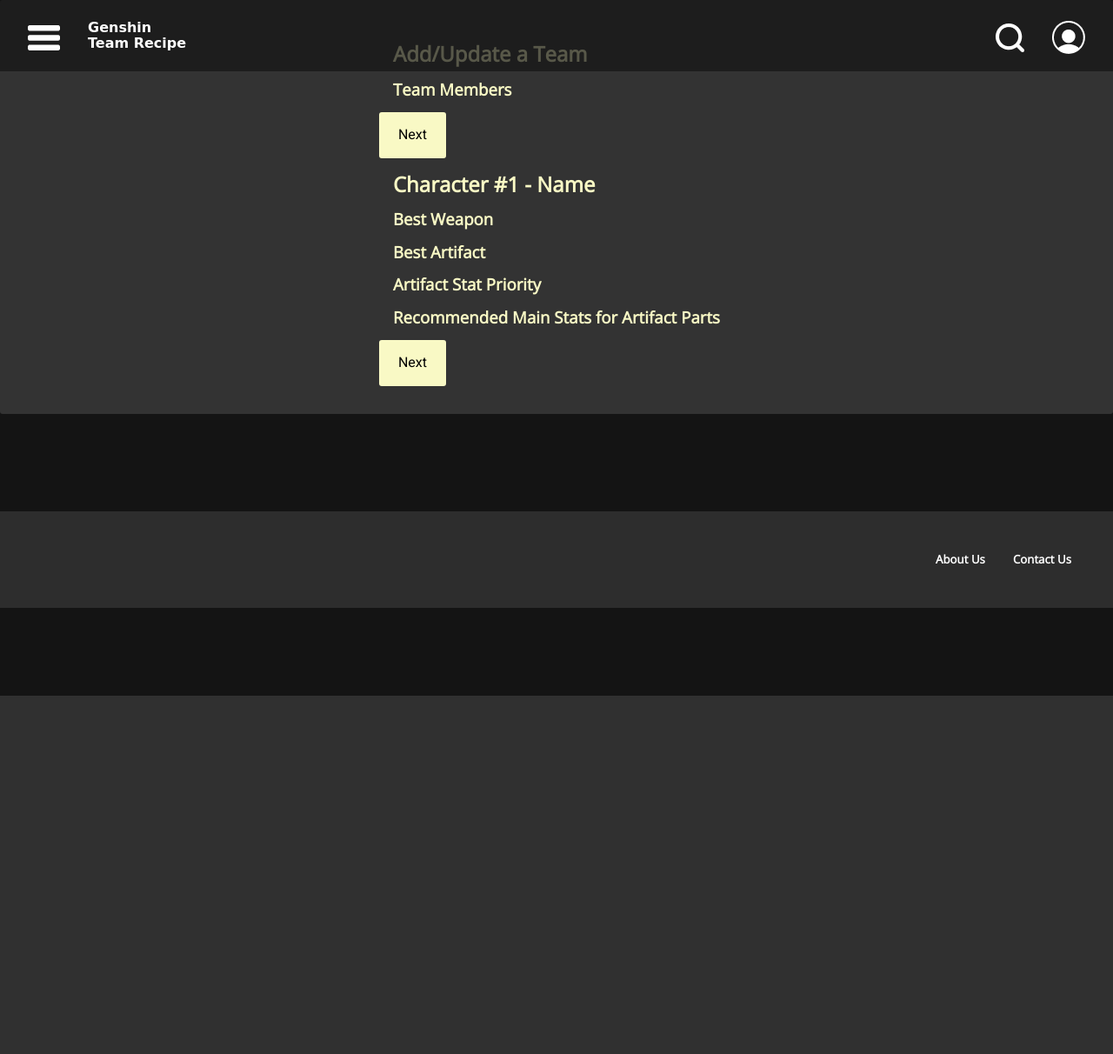
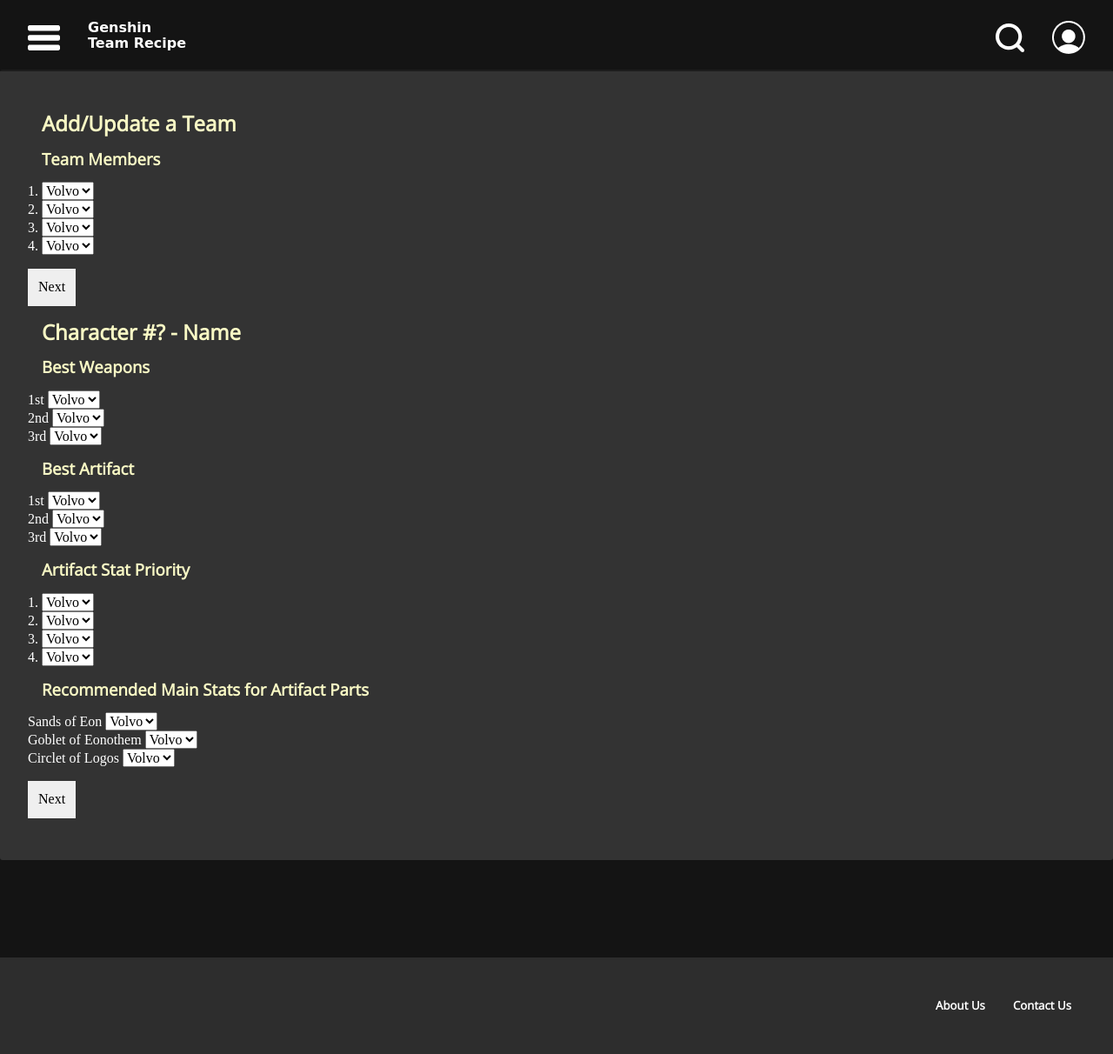
Before and after one commit to lingan233/idm232-lz435, a PHP site: page /add-team.html in a window 1280 px wide. Shown: the whole page at 87% size. Before the commit the page ends 800 px from the top, so only its background shows below. Run offline with PHP 8.4, Linux system fonts and the light colour scheme; some web fonts are replaced.

Commit message:
Add files via upload

```diff
--- a/beta/add-team.html
+++ b/beta/add-team.html
@@ -34,7 +34,7 @@
             </div>
         </div>
         <div class="container">
-            <div class="add-team">
+            <!-- <div class="add-team">
                 <h2>Add/Update a Team</h2>
                 <h3>Team Members</h3>
                 <button class="btn">
@@ -45,11 +45,127 @@
                 <h3>Best Artifact</h3>
                 <h3>Artifact Stat Priority</h3>
                 <h3>Recommended Main Stats for Artifact Parts</h3>
-                <button class="btn">
+                <button class="btn">S
                     <p>Next</p>
                 </button>
-            </div>
+            </div> -->
 
+            <form action="placeholder">
+                <h2>Add/Update a Team</h2>
+                <h3>Team Members</h3>
+                <label for="char">1.</label>
+                <select name="char" id="char">
+                    <option value="volvo">Volvo</option>
+                    <option value="saab">Saab</option>
+                </select>
+                <br>
+                <label for="char">2.</label>
+                <select name="char" id="char">
+                    <option value="volvo">Volvo</option>
+                    <option value="saab">Saab</option>
+                </select>
+                <br>
+                <label for="char">3.</label>
+                <select name="char" id="char">
+                    <option value="volvo">Volvo</option>
+                    <option value="saab">Saab</option>
+                </select>
+                <br>
+                <label for="char">4.</label>
+                <select name="char" id="char">
+                    <option value="volvo">Volvo</option>
+                    <option value="saab">Saab</option>
+                </select>
+                <br>
+                <input type="submit" value="Next" class="btn">
+            </form>
+
+            <form action="placeholder">
+                <h2>Character #? - Name</h2>
+                <h3>Best Weapons</h3>
+                <label for="weapon1">1st</label>
+                <select name="weapon1" id="weapon1">
+                    <option value="volvo">Volvo</option>
+                    <option value="saab">Saab</option>
+                </select>
+                <br>
+                <label for="weapon2">2nd</label>
+                <select name="weapon2" id="weapon2">
+                    <option value="volvo">Volvo</option>
+                    <option value="saab">Saab</option>
+                </select>
+                <br>
+                <label for="weapon3">3rd</label>
+                <select name="weapon3" id="weapon3">
+                    <option value="volvo">Volvo</option>
+                    <option value="saab">Saab</option>
+                </select>
+
+                <h3>Best Artifact</h3>
+                <label for="artifact1">1st</label>
+                <select name="artifact1" id="artifact1">
+                    <option value="volvo">Volvo</option>
+                    <option value="saab">Saab</option>
+                </select>
+                <br>
+                <label for="artifact2">2nd</label>
+                <select name="artifact2" id="artifact2">
+                    <option value="volvo">Volvo</option>
+                    <option value="saab">Saab</option>
+                </select>
+                <br>
+                <label for="artifact3">3rd</label>
+                <select name="artifact3" id="artifact3">
+                    <option value="volvo">Volvo</option>
+                    <option value="saab">Saab</option>
+                </select>
+
+                <h3>Artifact Stat Priority</h3>
+                <label for="artifact_priority1">1.</label>
+                <select name="artifact_priority1" id="artifact_priority1">
+                    <option value="volvo">Volvo</option>
+                    <option value="saab">Saab</option>
+                </select>
+                <br>
+                <label for="artifact_priority2">2.</label>
+                <select name="artifact_priority2" id="artifact_priority2">
+                    <option value="volvo">Volvo</option>
+                    <option value="saab">Saab</option>
+                </select>
+                <br>
+                <label for="artifact_priority3">3.</label>
+                <select name="artifact_priority3" id="artifact_priority3">
+                    <option value="volvo">Volvo</option>
+                    <option value="saab">Saab</option>
+                </select>
+                <br>
+                <label for="artifact_priority4">4.</label>
+                <select name="artifact_priority4" id="artifact_priority4">
+                    <option value="volvo">Volvo</option>
+                    <option value="saab">Saab</option>
+                </select>
+
+                <h3>Recommended Main Stats for Artifact Parts</h3>
+                <label for="artifact_sands">Sands of Eon</label>
+                <select name="artifact_sands" id="artifact_sands">
+                    <option value="volvo">Volvo</option>
+                    <option value="saab">Saab</option>
+                </select>
+                <br>
+                <label for="artifact_goblet">Goblet of Eonothem</label>
+                <select name="artifact_goblet" id="artifact_goblet">
+                    <option value="volvo">Volvo</option>
+                    <option value="saab">Saab</option>
+                </select>
+                <br>
+                <label for="artifact_circlet">Circlet of Logos</label>
+                <select name="artifact_circlet" id="artifact_circlet">
+                    <option value="volvo">Volvo</option>
+                    <option value="saab">Saab</option>
+                </select>
+
+                <input type="submit" value="Next" class="btn">
+            </form>
         </div>
         <footer>
             <a href="placeholder">
@@ -60,6 +176,7 @@
             </a>
         </footer>
     </div>
+    <script src="main.js"></script>
 </body>
 
 </html>
--- a/beta/main.css
+++ b/beta/main.css
@@ -63,9 +63,13 @@
     color: white;
 }
 
+.wrapper {
+    padding-top: 5rem;
+}
+
 .img-clip-wrap {
     width: 100%;
-    height: 100%;
+    height: 100vh;
     background-image: url("img/cover.jpg");
     background-size: cover;
     background-position: 70% 20%;
@@ -100,6 +104,35 @@
     justify-content: center;
 }
 
+.search-bar {
+    display: flex;
+    align-items: center;
+    justify-content: center;
+    padding: 1rem;
+}
+
+input {
+    border: none;
+    padding: .75rem;
+    margin: 1rem 0;
+}
+
+.search-input {
+    position: relative;
+    left: .75rem;
+}
+
+.search-btn {
+    background-color: transparent;
+    background-image: url(img/search-black.png);
+    width: 1.6rem;
+    height: 1.6rem;
+    display: block;
+    position: relative;
+    z-index: 2;
+    left: -1.5rem;
+}
+
 .dark-box {
     background: rgba(20, 20, 20, .7);
     padding: 2rem;
@@ -125,8 +158,6 @@
     background-color: #333333;
     border-radius: 3px;
     padding: 2rem;
-    display: flex;
-    justify-content: center;
 }
 
 .character-overview {
@@ -158,6 +189,27 @@
     display: flex;
 }
 
+/* ----------Login-------------- */
+
+.form-container {
+    padding: 1rem;
+    width: 70%;
+    display: block;
+    margin: 0 auto;
+}
+
+.form-container input {
+    width: fit-content;
+}
+
+.form-container button{
+    width: 50%;
+    display: block;
+    margin: 1rem auto;
+    padding: .75rem;
+}
+
+/* ----------Add Team-------------- */
 
 
 /* ----------FOOTER-------------- */
--- /dev/null
+++ b/beta/main.js
@@ -0,0 +1,5 @@
+// window.onclick = function(event) {
+//     if (event.target == modal) {
+//         modal.style.display = "none";
+//     }
+// }
--- a/beta/team.html
+++ b/beta/team.html
@@ -85,6 +85,7 @@
             </a>
         </footer>
     </div>
+    <script src="main.js"></script>
 </body>
 
 </html>
```
Also changed, not shown: beta/index.html (+6 -9 lines), beta/sign-in.html (+18 -1 lines), beta/img/search-black.png (added).
